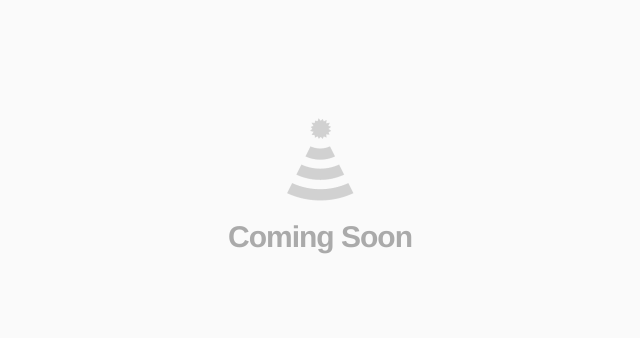
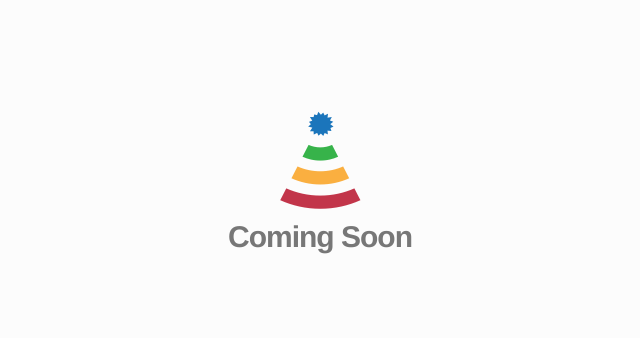
Before and after one commit to briannelson/remote-social, a plain HTML site: page index.html in a window 1280 px wide. Shown: the whole page, without its empty margins (320-960 px from the left). Drawn offline with Linux system fonts and the light colour scheme; a web font is replaced by a local one.

Commit message:
Add colored logo

```diff
--- a/index.html
+++ b/index.html
@@ -8,14 +8,17 @@
     <meta name="viewport" content="width=device-width">
 
     <link rel="stylesheet" type="text/css" href="//cloud.typography.com/742672/766668/css/fonts.css" />
+    <link rel="icon"
+      type="image/png"
+      href="favicon.png">
 
     <style>
         body {
-            background:  #fafafa;
+            background:  #fcfcfc;
             font-family: "Whitney SSm A", "Whitney SSm B", "Helvetica Neue", Helvetica, Arial, sans-serif;
             font-style: normal;
             font-weight: 600;
-            color:       #aaaaaa;
+            color:       #777777;
         }
         .hero-unit {
             margin:        50px auto 0 auto;
@@ -34,15 +37,12 @@
             letter-spacing: -1px;
             margin-top: 0;
         }
-        img {
-          opacity: .5;
-        }
     </style>
 </head>
 <body>
 
 <div class="hero-unit">
-  <img src="remote-social.png" alt="" width="100" height="100" />
+  <img src="favicon@200w.png" alt="" width="100" height="100" />
   <h1>Coming Soon</h1>
 </div>
 
```
Also changed, not shown: favicon.png (added), favicon@200w.png (added), remote-social.png (deleted).
